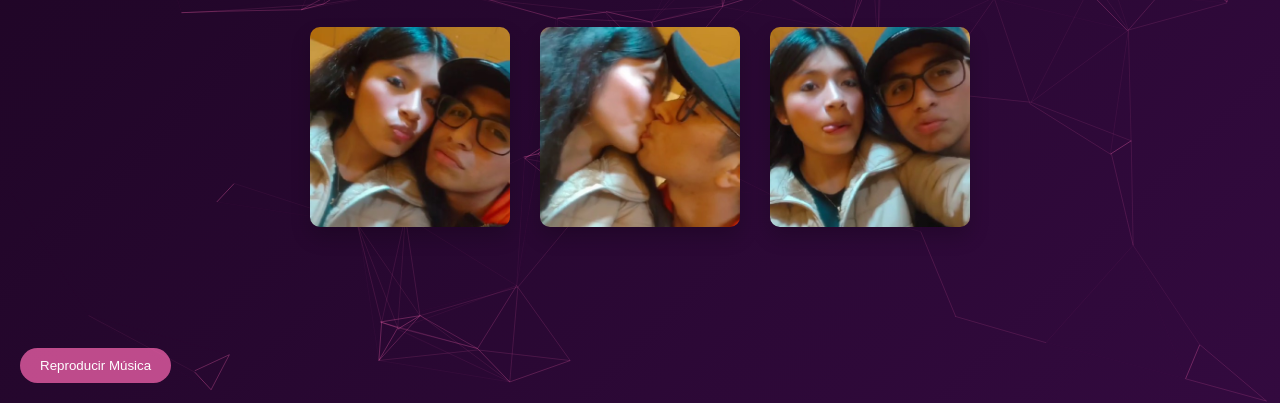
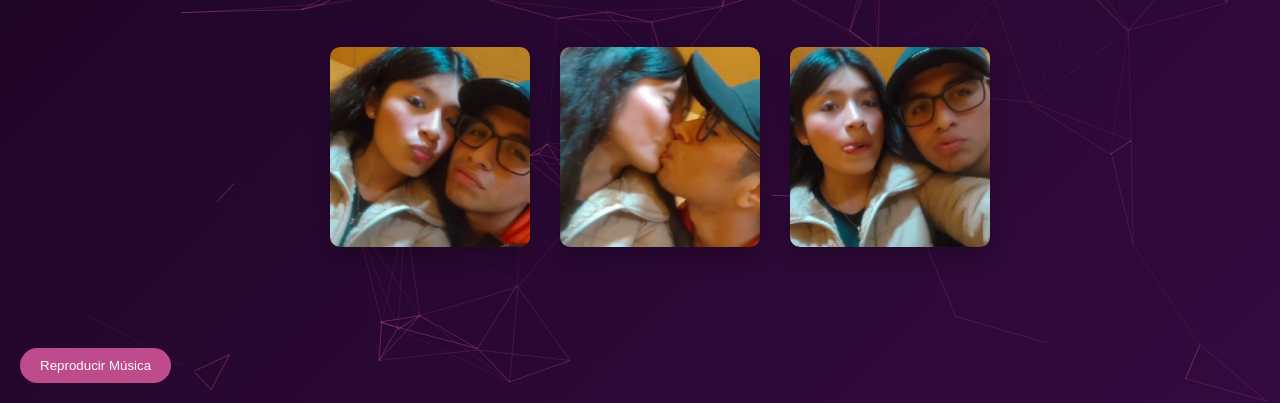
Before and after one commit to AndersonCN2024/Web, a plain HTML site: page index.html in a window 1280 px wide. Shown: the part 397-800 px from the top of the page. Drawn offline with nearby package versions, Linux system fonts and the light colour scheme.

Commit message:
Update index.html

```diff
--- a/index.html
+++ b/index.html
@@ -378,7 +378,7 @@
     </script>
 </body>
 </html>
-		<head>
+	<head>
     <meta charset="UTF-8">
     <meta name="viewport" content="width=device-width, initial-scale=1.0">
     <title>Feliz 9 Meses Mi Niña Dinosaurio</title>
@@ -389,11 +389,32 @@
             height: 100%;
             overflow-x: auto; /* Permitir desplazamiento horizontal */
             overflow-y: auto; /* Permitir desplazamiento vertical */
+            position: relative;
+            width: 100%;
+            background: linear-gradient(135deg, #1c0522 0%, #330a3f 100%);
         }
 
-        @import url('https://fonts.googleapis.com/css2?family=Dancing+Script:wght@700&family=Montserrat:wght@300;400;700&display=swap');
+        .container {
+            position: relative;
+            height: 100%;
+            width: 100%;
+            display: flex;
+            flex-direction: column;
+            justify-content: center;
+            align-items: center;
+            z-index: 1;
+            padding: 20px;
+        }
 
-        /* Resto de los estilos */
+        /* Asegura que el contenido dentro del contenedor no se corte */
+        .content {
+            width: 100%;
+            overflow: hidden;
+        }
+
+        /* Otros estilos */
+    </style>
+</head>
     </style>
 			<head>
     <meta charset="UTF-8">
@@ -403,7 +424,7 @@
         /* Tus estilos existentes aquí */
 
         /* Estilos para dispositivos móviles */
-        @media (max-width: 768px) {
+        @media (max-width: 1280px) {
             /* Ajustes para tabletas y teléfonos grandes */
         }
 
```
